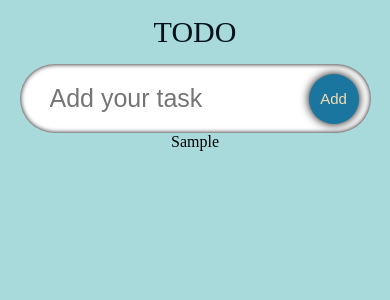
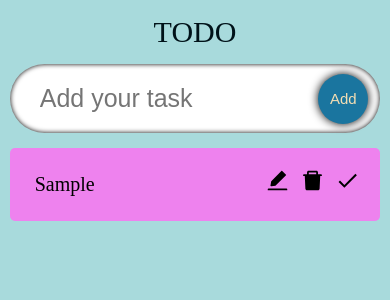
Before and after one commit to R-Yaduvanshi/todo-app-typescript, a React (Create React App) app: page / in a window 390 px wide. Both pictures are taken after typing "Sample" into the empty fields and a click on the button "Add". Shown: the top 300 px of the page. Built offline with nearby package versions, Linux system fonts and the light colour scheme; a web font is replaced by a local one.

Commit message:
Todo styling done

```diff
--- a/src/components/SingleTodo.tsx
+++ b/src/components/SingleTodo.tsx
@@ -1,5 +1,8 @@
 import React from "react";
 import { Todo } from "../model";
+import { AiFillEdit, AiFillDelete } from "react-icons/ai";
+import { MdDone } from "react-icons/md";
+import styles from "../css/singletodo.module.css";
 interface Props {
   todo: Todo;
   todos: Todo[];
@@ -7,12 +10,18 @@
 }
 const SingleTodo: React.FC<Props> = ({ todo, todos, setTodos }: Props) => {
   return (
-    <form className="singleTodo">
-      <span className="singleTodoText">{todo.todo}</span>
+    <form className={styles.singleTodo}>
+      <span className={styles.singleTodoText}>{todo.todo}</span>
       <div>
-        <span className="icon"></span>
-        <span className="icon"></span>
-        <span className="icon"></span>
+        <span className={styles.icon}>
+          <AiFillEdit />
+        </span>
+        <span className={styles.icon}>
+          <AiFillDelete />
+        </span>
+        <span className={styles.icon}>
+          <MdDone />
+        </span>
       </div>
     </form>
   );
--- a/src/css/input.module.css
+++ b/src/css/input.module.css
@@ -38,3 +38,9 @@
   transform: scale(0.8);
   box-shadow: 0 0 5px black;
 }
+
+@media (max-width: 700px) {
+  .input {
+    width: 95%;
+  }
+}
--- /dev/null
+++ b/src/css/singletodo.module.css
@@ -0,0 +1,32 @@
+.singleTodo {
+  display: flex;
+  width: 30%;
+  border-radius: 5px;
+  padding: 20px;
+  margin-top: 15px;
+  background-color: violet;
+}
+.singleTodoText {
+  flex: 1;
+  padding: 5px;
+  border: none;
+  font-size: 20px;
+}
+.singleTodoText:focus {
+  outline: none;
+}
+.icon {
+  margin-left: 10px;
+  font-size: 25px;
+  cursor: pointer;
+}
+@media (max-width: 1200px) {
+  .singleTodo {
+    width: 40%;
+  }
+}
+@media (max-width: 700px) {
+  .singleTodo {
+    width: 100%;
+  }
+}
--- a/src/css/todolist.module.css
+++ b/src/css/todolist.module.css
@@ -4,3 +4,8 @@
   width: 90%;
   flex-wrap: wrap;
 }
+@media (max-width: 700px) {
+  .todos {
+    width: 95%;
+  }
+}
```
Also changed, not shown: src/setupTests.ts (deleted, +0 -5 lines).
